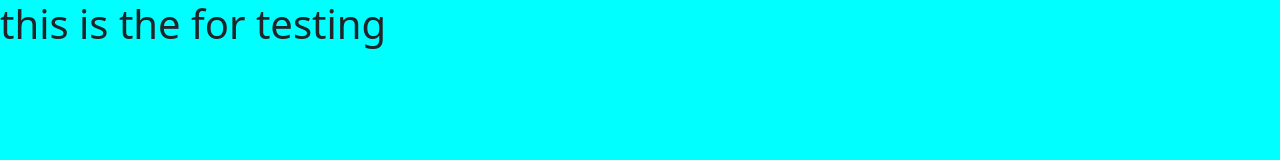
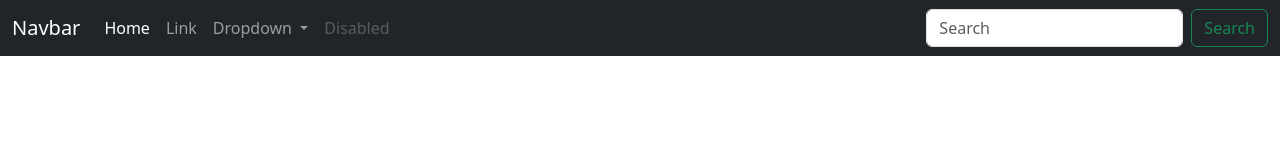
Before and after one commit to Nazim8115/employee-management, a plain HTML site: page Employee-mgmt-frontend/index.html in a window 1280 px wide. Drawn offline with nearby package versions, Linux system fonts and the light colour scheme.

Commit message:
add navbar

```diff
--- a/Employee-mgmt-frontend/index.css
+++ b/Employee-mgmt-frontend/index.css
@@ -1,3 +1,5 @@
 *{
-    background-color: cyan;
+   padding: 0;
+   margin: 0;
+
 }
--- a/Employee-mgmt-frontend/index.html
+++ b/Employee-mgmt-frontend/index.html
@@ -13,7 +13,66 @@
     <title>Employee Management</title>
   </head>
   <body>
-    <h1>this is the for testing</h1>
+    <!-- navbar  -->
+    <nav class="navbar navbar-expand-lg navbar-dark bg-dark">
+      <div class="container-fluid">
+        <a class="navbar-brand" href="#">Navbar</a>
+        <button
+          class="navbar-toggler"
+          type="button"
+          data-bs-toggle="collapse"
+          data-bs-target="#navbarSupportedContent"
+          aria-controls="navbarSupportedContent"
+          aria-expanded="false"
+          aria-label="Toggle navigation"
+        >
+          <span class="navbar-toggler-icon"></span>
+        </button>
+        <div class="collapse navbar-collapse" id="navbarSupportedContent">
+          <ul class="navbar-nav me-auto mb-2 mb-lg-0">
+            <li class="nav-item">
+              <a class="nav-link active" aria-current="page" href="#">Home</a>
+            </li>
+            <li class="nav-item">
+              <a class="nav-link" href="#">Link</a>
+            </li>
+            <li class="nav-item dropdown">
+              <a
+                class="nav-link dropdown-toggle"
+                href="#"
+                role="button"
+                data-bs-toggle="dropdown"
+                aria-expanded="false"
+              >
+                Dropdown
+              </a>
+              <ul class="dropdown-menu">
+                <li><a class="dropdown-item" href="#">Action</a></li>
+                <li><a class="dropdown-item" href="#">Another action</a></li>
+                <li><hr class="dropdown-divider" /></li>
+                <li>
+                  <a class="dropdown-item" href="#">Something else here</a>
+                </li>
+              </ul>
+            </li>
+            <li class="nav-item">
+              <a class="nav-link disabled">Disabled</a>
+            </li>
+          </ul>
+          <form class="d-flex" role="search">
+            <input
+              class="form-control me-2"
+              type="search"
+              placeholder="Search"
+              aria-label="Search"
+            />
+            <button class="btn btn-outline-success" type="submit">
+              Search
+            </button>
+          </form>
+        </div>
+      </div>
+    </nav>
     <script
       src="https://cdn.jsdelivr.net/npm/bootstrap@5.3.2/dist/js/bootstrap.bundle.min.js"
       integrity="sha384-C6RzsynM9kWDrMNeT87bh95OGNyZPhcTNXj1NW7RuBCsyN/o0jlpcV8Qyq46cDfL"
```
